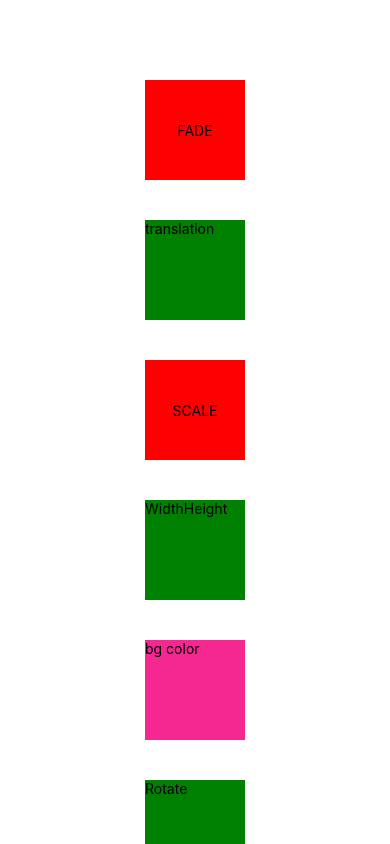
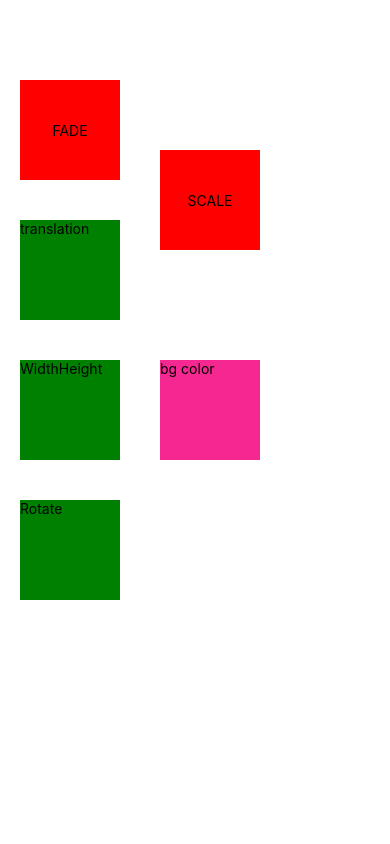
Before and after one commit to ValentinaFediakova/css-animation-for-react-native, a React Native app: screen / in a window 390 px wide. Built offline with nearby package versions, Linux system fonts and the light colour scheme.

Commit message:
add indents, all elements are in row

```diff
--- a/App.js
+++ b/App.js
@@ -46,15 +46,14 @@ const styles = StyleSheet.create({
     paddingTop: 40,
     position: "relative",
     marginBottom: 40,
+    flexDirection: "row",
+    flexWrap: "wrap",
+    padding: 20,
   },
   box: {
     position: "relative",
     height: 280,
-  },
-  translationBox: {
-    position: "relative",
-    width: 100,
-    height: 100,
-    marginTop: 40,
+
+    marginRight: 40,
   },
 });
--- a/examples/Color/Color.js
+++ b/examples/Color/Color.js
@@ -41,5 +41,6 @@ const styles = StyleSheet.create({
     width: 100,
     height: 100,
     marginTop: 40,
+    marginRight: 40,
   },
 });
--- a/examples/Rotate/Rotate.js
+++ b/examples/Rotate/Rotate.js
@@ -39,5 +39,6 @@ const styles = StyleSheet.create({
     width: 100,
     height: 100,
     marginTop: 40,
+    marginRight: 40,
   },
 });
--- a/examples/Scale/Scale.js
+++ b/examples/Scale/Scale.js
@@ -38,6 +38,7 @@ export const Scale = () => {
 const styles = StyleSheet.create({
   container: {
     marginTop: 40,
+    marginRight: 40,
   },
   animatedContainer: {
     backgroundColor: "red",
--- a/examples/WidthHeight/WidthHeight.js
+++ b/examples/WidthHeight/WidthHeight.js
@@ -60,6 +60,7 @@ const styles = StyleSheet.create({
     backgroundColor: "green",
     marginTop: 40,
     width: 100,
+    marginRight: 40,
     // height: 100,
   },
   container: {
```
